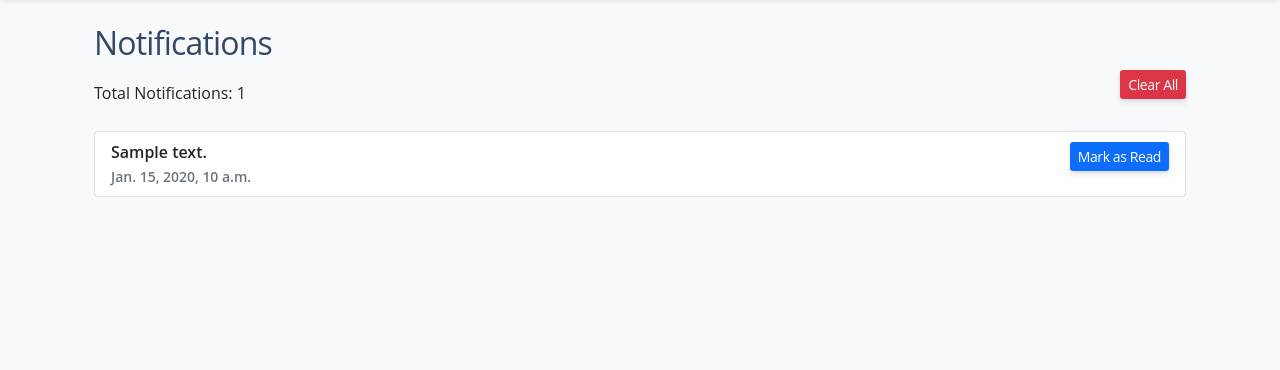
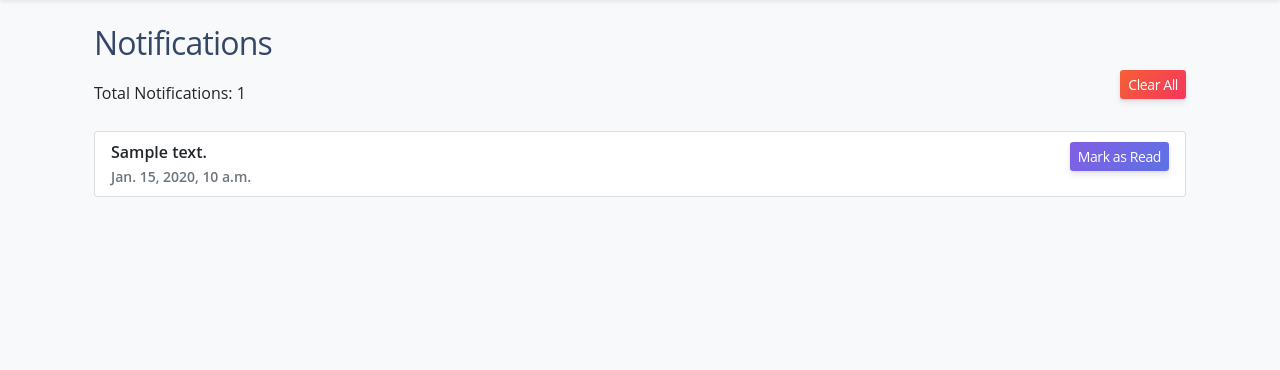
Before and after one commit to samueleabs/bounceback, a Django app: template templates/worker/notifications.html in a window 1280 px wide. Shown: the part 66-436 px from the top of the page. Run offline with Django 5.2, Linux system fonts and the light colour scheme; the template is opened without the code that fills it: most values are stand-ins (such as "Sample title", 1, 10 or a date in 2020); data that the repository does not hold is empty; some libraries are stand-ins or nearby versions.

Commit message:
match button colors of the notification

```diff
--- a/templates/worker/notifications.html
+++ b/templates/worker/notifications.html
@@ -7,7 +7,7 @@
     <h2>Notifications</h2>
     <div class="d-flex justify-content-between align-items-center mb-3">
         <span>Total Notifications: {{ notifications.count }}</span>
-        <a href="{% url 'clear_notifications' %}" class="btn btn-danger btn-sm">Clear All</a>
+        <a href="{% url 'clear_notifications' %}" class="btn bg-gradient-danger btn-sm">Clear All</a>
     </div>
     <ul class="list-group">
         {% for notification in notifications %}
@@ -20,7 +20,7 @@
                 </div>
                 <div>
                     {% if not notification.read %}
-                    <a href="{% url 'mark_as_read' notification.id %}" class="btn btn-sm btn-primary">Mark as Read</a>
+                    <a href="{% url 'mark_as_read' notification.id %}" class="btn btn-sm bg-gradient-primary">Mark as Read</a>
                     {% endif %}
                 </div>
             </div>
```
